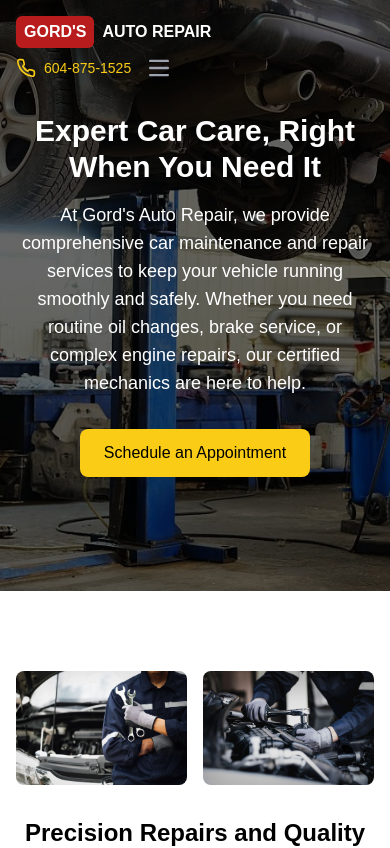
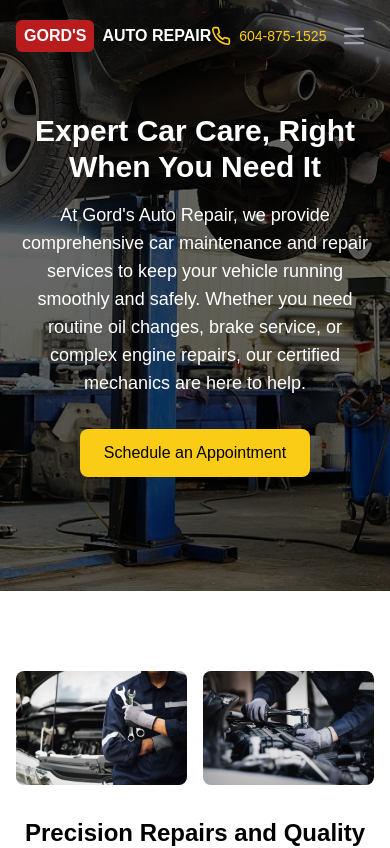
Before and after one commit to alextrieu/gords-auto, a Next.js app: page / in a window 390 px wide. Shown: the top 848 px of the page. Built offline with nearby package versions, Linux system fonts and the light colour scheme.

Commit message:
updated menu

```diff
--- a/components/car-repair-landing.tsx
+++ b/components/car-repair-landing.tsx
@@ -46,12 +46,12 @@ export function CarRepairLanding() {
             : "bg-transparent text-white"
         }`}
       >
-        <div className="max-w-screen-xl flex flex-wrap items-center justify-between mx-auto p-4">
+        <div className="max-w-screen-xl flex items-center justify-between mx-auto p-4">
           <a
             href="/"
-            className="flex items-center space-x-3 rtl:space-x-reverse"
+            className="flex items-center space-x-3 rtl:space-x-reverse flex-shrink-0"
           >
-            <span className="self-center lg:text-2xl font-semibold whitespace-nowrap text-white flex items-center">
+            <span className="self-center text-base md:text-lg lg:text-2xl font-semibold whitespace-nowrap text-white flex items-center">
               <span className="bg-red-700 text-white font-bold px-2 py-1 rounded-md mr-2">
                 GORD&apos;S
               </span>
@@ -59,7 +59,10 @@ export function CarRepairLanding() {
             </span>
           </a>
           <div className="flex md:order-2 items-center gap-x-2 rtl:space-x-reverse">
-            <a href="tel:604-875-1525" className="flex items-center gap-2">
+            <a
+              href="tel:604-875-1525"
+              className="flex items-center gap-2 flex-shrink-0"
+            >
               <Phone className="w-5 h-5 text-yellow-400" />
               <span className="text-sm font-medium text-yellow-400">
                 604-875-1525
@@ -322,7 +325,7 @@ export function CarRepairLanding() {
               {
                 name: "Alice T.",
                 review:
-                  "Gord&apos;s Auto Repair saved me in a pinch! They were fast, professional, and my car runs better than ever. Highly recommend!",
+                  "Gordss Auto Repair saved me in a pinch! They were fast, professional, and my car runs better than ever. Highly recommend!",
                 rating: 5,
                 image: "/selfie.png",
               },
```
